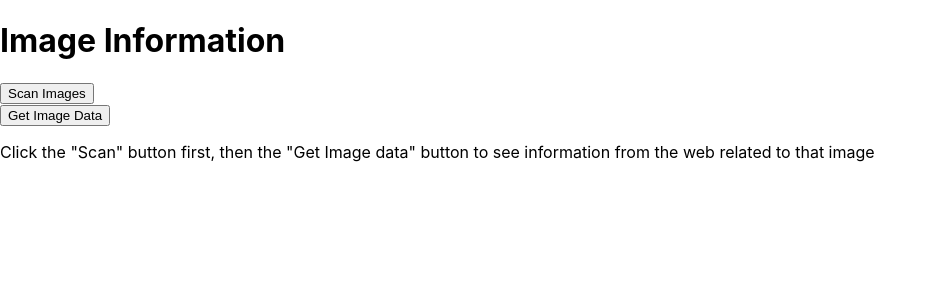
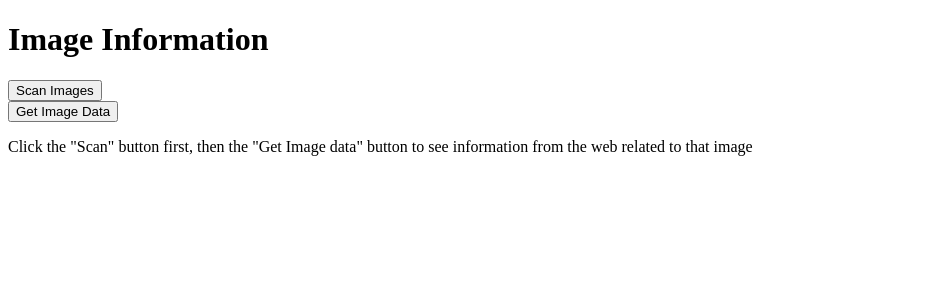
Before and after one commit to hector-nevarez/datImage, a React (Create React App) app: page / in a window 1280 px wide. Shown: the top 300 px of the page, without its empty margins (0-937 px from the left). Built offline with nearby package versions, Linux system fonts and the light colour scheme.

Commit message:
trying to style the popup (App.js) file without any luck :( -before making the new tab

```diff
--- /dev/null
+++ b/public/background.js
@@ -0,0 +1,4 @@
+
+// chrome.runtime.onMessage.addListener( function (request, sender, sendResponse){
+//     chrome.storage.local.set({imageArray: request})
+// })
--- a/public/content-script.js
+++ b/public/content-script.js
@@ -9,7 +9,7 @@ chrome.runtime.onMessage.addListener(function (request, sender, sendResponse) {
         // console.log(image.src);
         return image.src;
     })
-    console.log('This is imageArray in content-script:', imageArray)
+    // console.log('This is imageArray in content-script:', imageArray)
     sendResponse({ imageArray });// <-- was doing this
     // chrome.storage.local.set({ imageArray })
 })
--- a/src/App.js
+++ b/src/App.js
@@ -52,11 +52,10 @@ function App(props) {
           (!images) ?
             <p>Click the "Scan" button first, then the "Get Image data" button to see information from the web related to that image</p> :
             images.map((image, index) => {
-              const div = document.createElement('div')
-              div.textContent= image
+              const div = document.createElement('img')
+              div.src= image
               document.body.appendChild(div);
             })
-          // <p>{images[0]}</p>
         }
       </div>
     </div>
--- a/src/index.css
+++ b/src/index.css
@@ -1,4 +1,4 @@
-body {
+/* body {
   margin: 0;
   font-family: -apple-system, BlinkMacSystemFont, 'Segoe UI', 'Roboto', 'Oxygen',
     'Ubuntu', 'Cantarell', 'Fira Sans', 'Droid Sans', 'Helvetica Neue',
@@ -10,4 +10,9 @@ body {
 code {
   font-family: source-code-pro, Menlo, Monaco, Consolas, 'Courier New',
     monospace;
+} */
+.App{
+  width: '50%';
+  height: '90%';
+
 }
```
